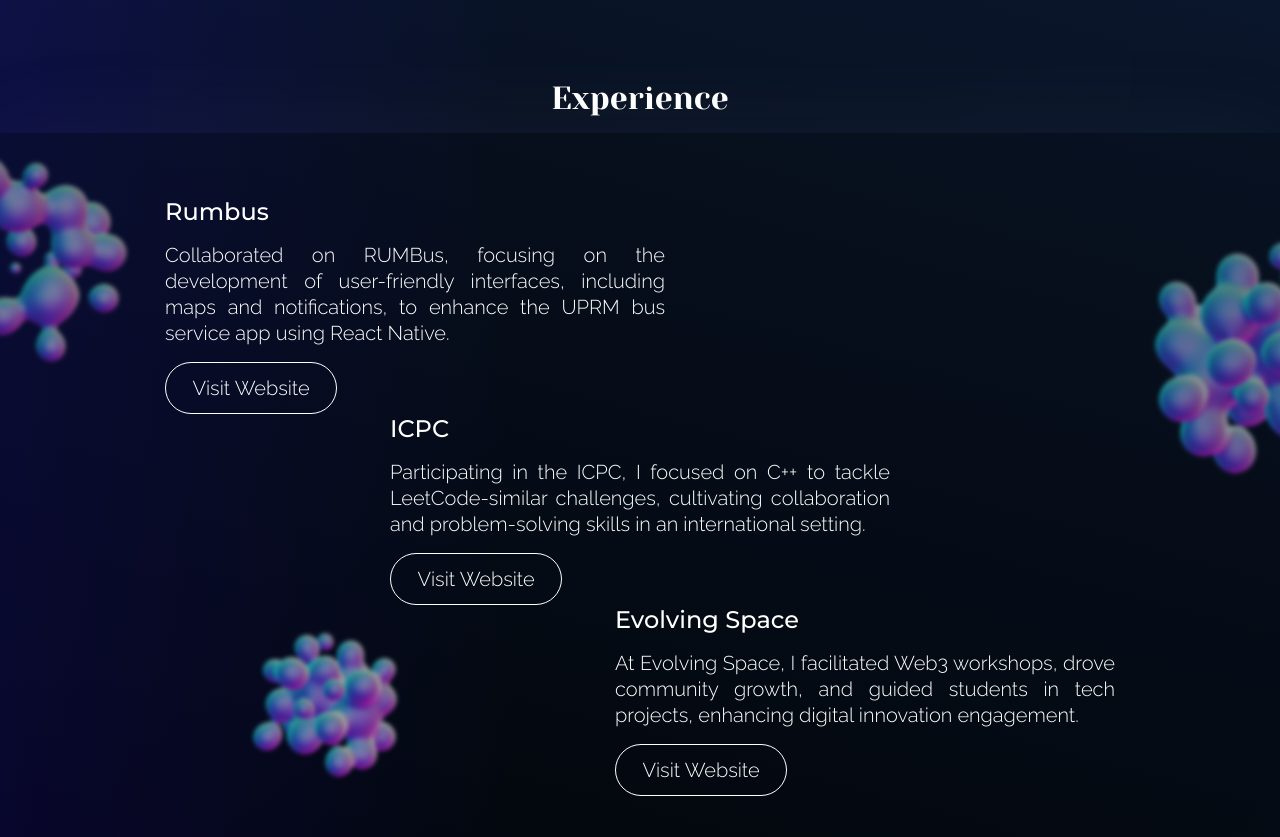
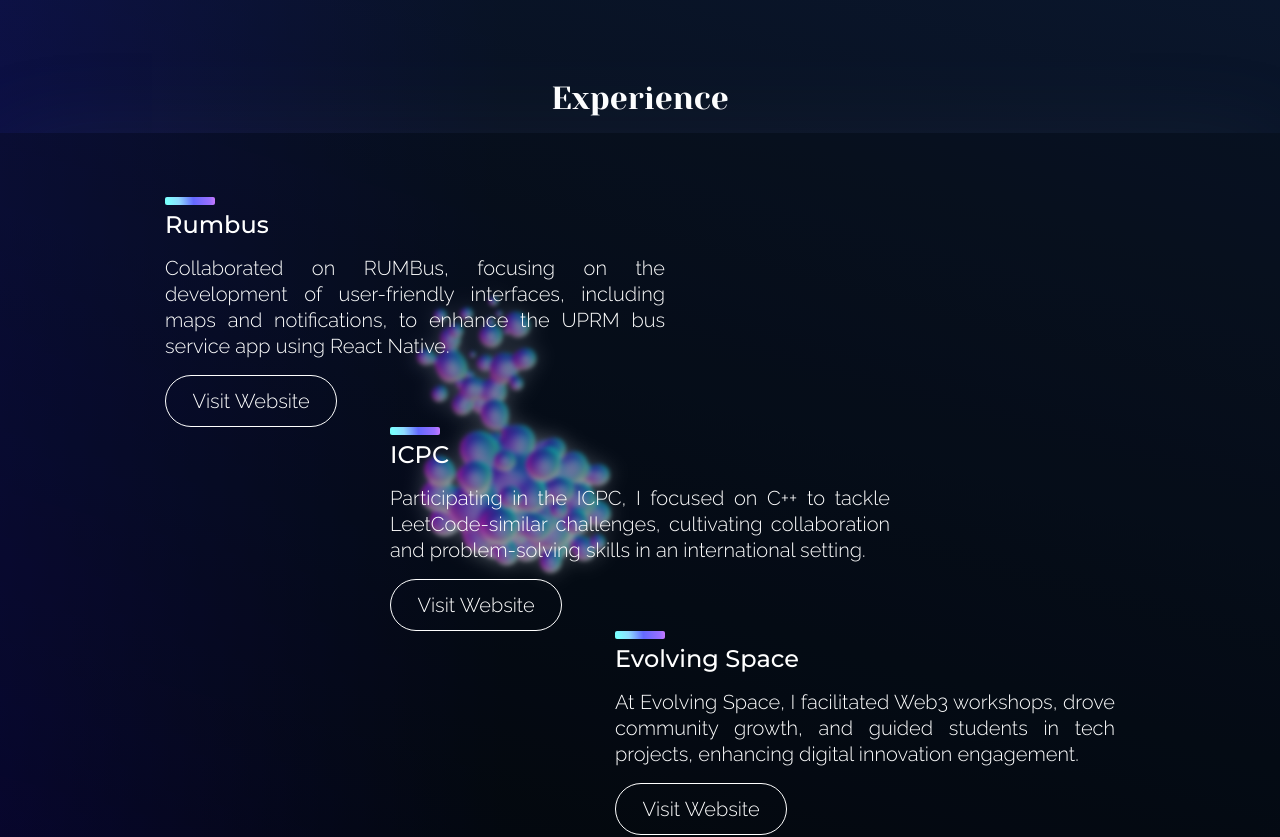
Before and after one commit to J3SSY-ANDU/my-portfolio, a React (Create React App) app: page / in a window 1280 px wide. Shown: the part 720-1557 px from the top of the page. Built offline with nearby package versions, Linux system fonts and the light colour scheme; a web font is replaced by a local one.

Commit message:
experience animation

```diff
--- a/src/components/experience/Experience.jsx
+++ b/src/components/experience/Experience.jsx
@@ -5,9 +5,10 @@
     return (
         <div className='portfolio__experience'>
             <div className='portfolio__experience-content section__width'>
+                <div/>
                 <h3>{title}</h3>
                 <p>{text}</p>
-                <a href={link} target='_blank' className='transparent-button'><p>Visit Website</p></a>
+                <a href={link} target='_blank' rel='noreferrer' className='transparent-button'><p>Visit Website</p></a>
             </div>
         </div>
     )
--- a/src/components/experience/experience.css
+++ b/src/components/experience/experience.css
@@ -6,6 +6,15 @@
     display: flex;
     flex-direction: column;
     width: 100%;
+}
+
+.portfolio__experience-content div {
+    padding: 4px 0;
+    border-radius: 2px;
+    margin-bottom: 5px;
+    width: 10%;
+    filter: brightness(1.2);
+    background: radial-gradient(117.2% 787.56% at -7.6% 100%, #5EE4C6 3.5%, #77B7F7 31%, #5358D9 55.5%, #7F5DEB 83%, #C86CE2 100%) /* warning: gradient uses a rotation that is not supported by CSS and may not behave as expected */;
 }
 
 .portfolio__experience-content h3 {
--- a/src/containers/experiences/experiences.css
+++ b/src/containers/experiences/experiences.css
@@ -59,21 +59,47 @@
 }
 
 .first-image {
-    width: 250px;
     position: absolute;
-    left: -110px;
-    top: 0;
     z-index: -1;
-    filter: blur(2px);
+    width: 200px;
+    filter: drop-shadow(0 0 10px #ffffff6a) blur(2px);
+    animation: FIRST_IMAGE 10s infinite linear;
+}
+
+@keyframes FIRST_IMAGE {
+    0% {
+        left: 100%;
+        bottom: 0;
+        transform: rotate(0deg);
+    }
+    100% {
+        left: -10%;
+        bottom: 100%;
+        width: 100px;
+        transform: rotate(180deg);
+    }
 }
 
 .second-image {
-    width: 250px;
     position: absolute;
-    right: -110px;
-    top: 100px;
     z-index: -1;
-    filter: blur(2px);
+    width: 200px;
+    filter: drop-shadow(0 0 10px #ffffff6a) blur(2px);
+    animation: SECOND_IMAGE 12s infinite linear;
+}
+
+@keyframes SECOND_IMAGE {
+    0% {
+        right: 0;
+        top: -25%;
+        transform: rotate(0deg);
+    }
+    100% {
+        right: 100%;
+        top: 100%;
+        width: 100px;
+        transform: rotate(220deg);
+    }
 }
 
 .third-image {
@@ -82,7 +108,23 @@
     left: 250px;
     bottom: 80px;
     z-index: -1;
-    filter: blur(2px);
+    width: 200px;
+    filter: drop-shadow(0 0 10px #ffffff6a) blur(2px);
+    animation: THIRD_IMAGE 14s infinite linear;
+}
+
+@keyframes THIRD_IMAGE {
+    0% {
+        left: -20%;
+        bottom: 0;
+        transform: rotate(0deg);
+    }
+    100% {
+        left: 100%;
+        bottom: 100%;
+        width: 100px;
+        transform: rotate(260deg);
+    }
 }
 
 @media screen and (min-width: 1700px) {
--- a/src/containers/navbar/Navbar.jsx
+++ b/src/containers/navbar/Navbar.jsx
@@ -5,7 +5,7 @@
 
 const Menu = () => (
     <>
-        <a href='#experience'><p className='links-hover'>About</p></a>
+        <a href='#experience'><p className='links-hover'>Experience</p></a>
         <a href='#projects'><p className='links-hover'>Projects</p></a>
         <a href='#hire-me' className='transparent-button'><p>Hire me</p></a>
     </>
@@ -18,7 +18,7 @@
         <div className='portfolio__navbar'>
             <div className='portfolio__navbar-links section__width'>
                 <div className='portfolio__navbar-links_logo'>
-                    <h3>Jessy's Portfolio</h3>
+                    <h3>My Portfolio</h3>
                 </div>
                 <div className='portfolio__navbar-links_container'>
                     <Menu />
--- a/src/containers/projects/Projects.jsx
+++ b/src/containers/projects/Projects.jsx
@@ -1,5 +1,4 @@
 import React from 'react';
-import portfolioImage from '../../assets/portfolio.png';
 import gpt3 from '../../assets/gpt3.png';
 import gerichtImage from '../../assets/gericht.png';
 import nftDistro from '../../assets/nft-distro.png';
@@ -12,21 +11,21 @@
             title: "GPT-3",
             backgroundImage: gpt3,
             description: "Full responsive website that seamlessly blends modern UI/UX design principles to showcase the transformative power of GPT-3 AI and its applications in technology.",
-            codeIn: "React JS",
+            codeIn: "React & CSS",
             link: 'https://j3ssy-andu.github.io/gpt3/'
         },
         {
             title: "NFT DISTRO",
             backgroundImage: nftDistro,
             description: "Full responsive website that seamlessly blends modern UI/UX design principles to showcase the transformative power of GPT-3 AI and its applications in technology.",
-            codeIn: "React JS",
+            codeIn: "React & CSS",
             link: "https://j3ssy-andu.github.io/nft-distro/"
         },
         {
             title: "GERICHT",
             backgroundImage: gerichtImage,
             description: "Full responsive website that seamlessly blends modern UI/UX design principles to showcase the transformative power of GPT-3 AI and its applications in technology.",
-            codeIn: "React JS",
+            codeIn: "React & CSS",
             link: "https://j3ssy-andu.github.io/gericht-restaurant/"
         }
     ]
```
